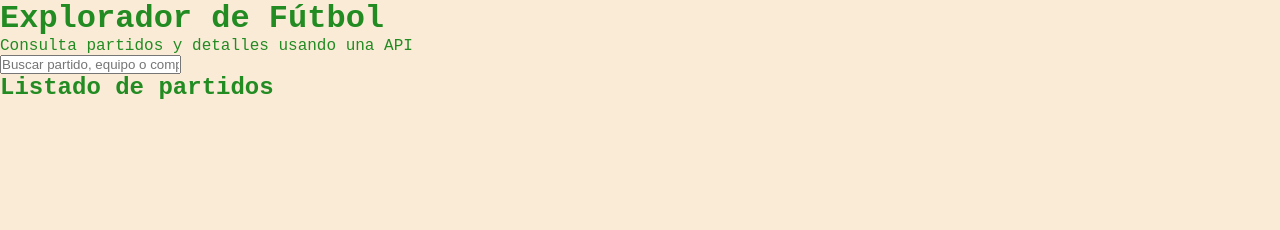
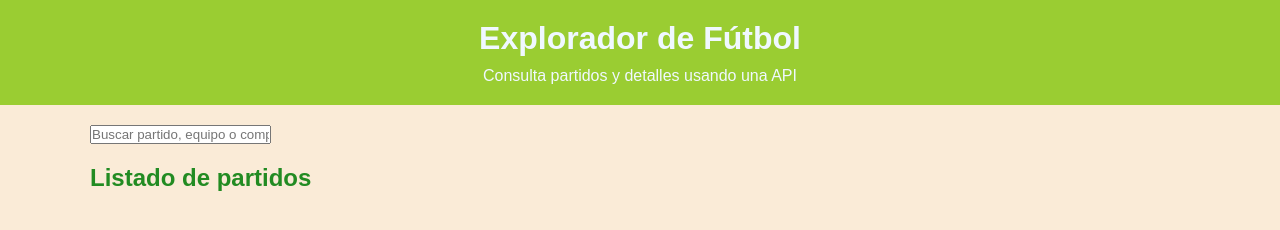
Before and after one commit to azca99/Lenguajes-de-marcas-AA2, a plain HTML site: page index.html in a window 1280 px wide. Drawn offline with Linux system fonts and the light colour scheme.

Commit message:
Cambios antes de fase 2

```diff
--- a/css/style.css
+++ b/css/style.css
@@ -5,7 +5,7 @@
 }
 
 body {
-    font-family: "Courier new", monospace;
+    font-family: Arial, "Helvetica Neue", Helvetica, sans-serif;
     background-color: antiquewhite;
     color: #228B22;
 }
--- a/index.html
+++ b/index.html
@@ -8,26 +8,25 @@
     <link rel="stylesheet" href="./css/style.css">
 </head>
 <body>
-    <header class="cabecera">
-        <h1>Explorador de Fútbol</h1>
-        <p class="subtitulo">Consulta partidos y detalles usando una API</p>
+    <header class="header">
+        <h1 class="header-titulo">Explorador de Fútbol</h1>
+        <p class="header-texto">Consulta partidos y detalles usando una API</p>
     </header>
 
-    <main class="contenedor">
-        <section class="buscador-seccion">
-            <input type="text" id="buscador" placeholder="Buscar partido, equipo o competición">
+    <main class="main">
+        <section class="busqueda">
+            <input type="text" id="buscador" class="busqueda_input" placeholder="Buscar partido, equipo o competición">
         </section>
 
-        <section>
-            <h2>Listado de partidos</h2>
+        <section class="partidos">
+            <h2 class="partidos-titulo">Listado de partidos</h2>
             <div id="contenedor-partidos" class="grid-partidos">
                 <!--Tarjetas con JavaScript-->
             </div>
         </section>
     </main>
 
-    <script src="js/api.js"></script>
-    <script src="js/main.js"></script>
+    <script src="./js/script.js"></script>
 
 </body>
 </html>
```
Also changed, not shown: partido.html (+4 -4 lines).
